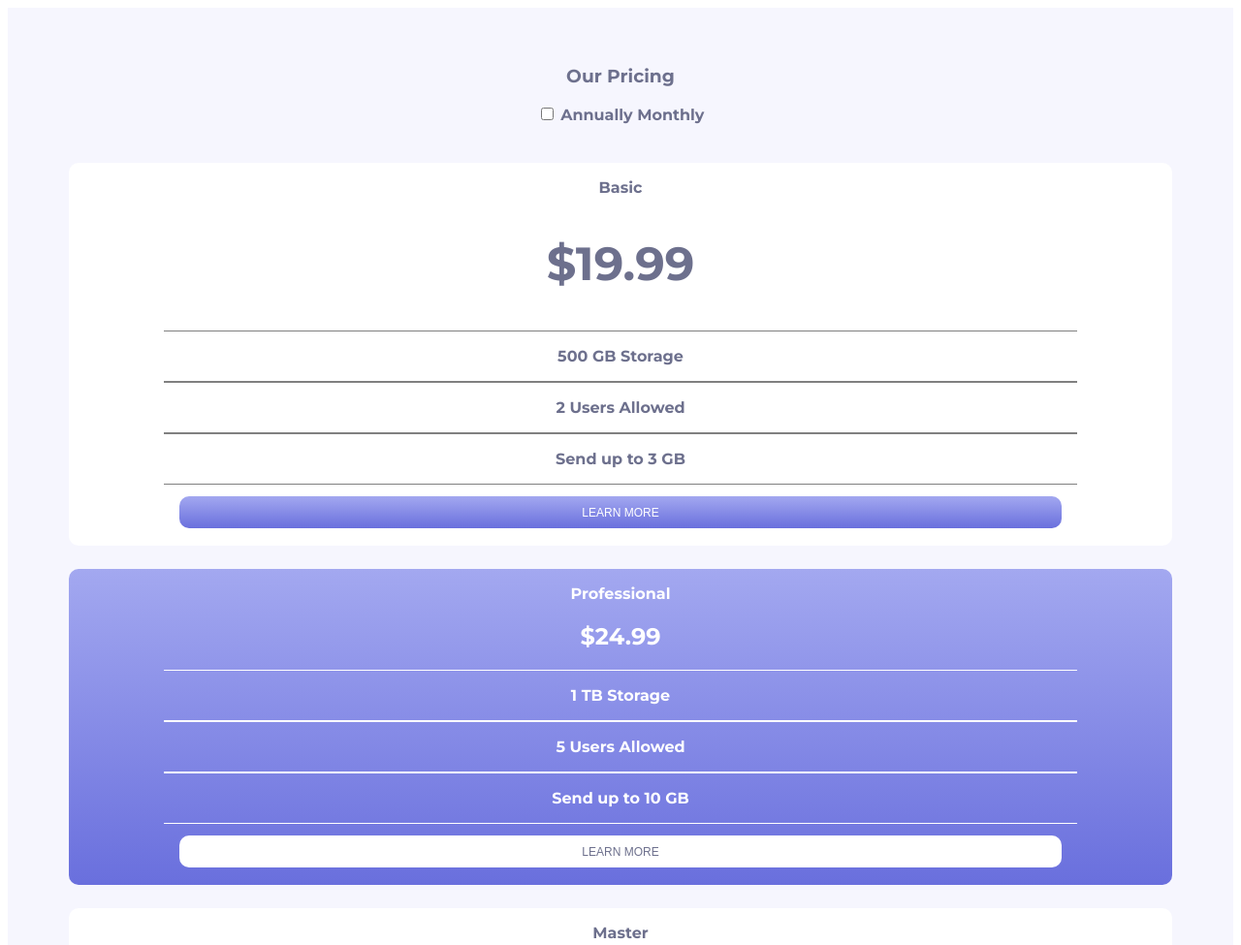
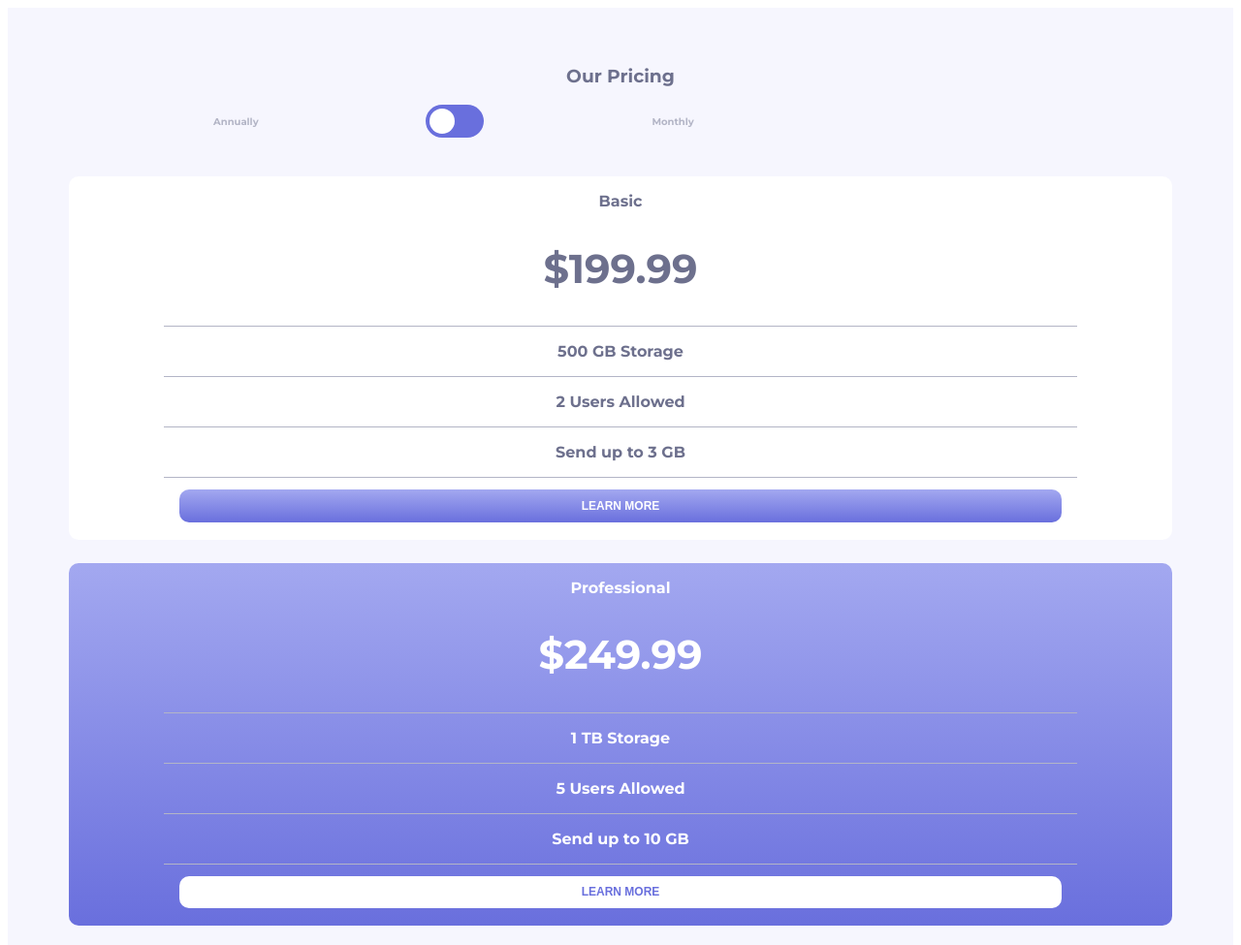
Before and after one commit to melissafdavis/pricing-component, a plain HTML site: page index.html in a window 1280 px wide. Shown: the top 975 px of the page at 97% size. Drawn offline with Linux system fonts and the light colour scheme.

Commit message:
toggle functionality

```diff
--- a/index.html
+++ b/index.html
@@ -21,47 +21,51 @@
 
   <main>
     <div class="heading">
+
   <h3> Our Pricing</h3>
 
-  <label class="switch">
+  <div class="toggle">
+    <div class="annual">Annually</div>
+    <label class="switch">
     <input type="checkbox">
-    Annually
-    Monthly
     <span class="slider round"></span>
-  </label>
+    </label>
+    <div class="monthly">Monthly</div>
+</div>
+
 </div>
 
 <div class="pricing-divs">
 
 <section class="basic">
   <p>Basic</p>
-  <h1>&dollar;19.99</h1>
+  <h1 class="basicH">&dollar;199.99</h1>
   <!-- &dollar;199.99 -->
   <div class="basic-div">500 GB Storage</div>
   <div class="basic-div">2 Users Allowed</div>
-  <div class="basic-div">Send up to 3 GB</div>
+  <div class="basic-div last-div">Send up to 3 GB</div>
   <button class="basic-btn">LEARN MORE</button>
 
 </section>
 
 <section class="pro">
   <p>Professional</p>
-  <h1>&dollar;24.99</h1>
+  <h1 class="proH">&dollar;249.99</h1>
   <!-- &dollar;249.99 -->
   <div class="pro-div">1 TB Storage</div>
   <div class="pro-div">  5 Users Allowed</div>
-<div class="pro-div">Send up to 10 GB</div>
+<div class="pro-div last-div">Send up to 10 GB</div>
   <button class="pro-btn">LEARN MORE</button>
 
 </section>
 
 <section class="master">
   <p>Master</p>
-  <h1>&dollar;39.99</h1>
+  <h1 class="masterH">&dollar;399.99</h1>
   <!-- &dollar;399.99 -->
   <div class="master-div">2 TB Storage</div>
   <div class="master-div">10 Users Allowed</div>
-  <div class="master-div">Send up to 20 GB</div>
+  <div class="master-div last-div">Send up to 20 GB</div>
    <button class="master-btn">LEARN MORE</button>
 </section>
 
@@ -74,4 +78,37 @@
 
 </main>
 </body>
+<script>
+   const input = document.querySelector('input');
+   const slider = document.querySelector('.slider');
+   const basicH = document.querySelector('.basicH');
+   const proH = document.querySelector('.proH');
+   const masterH = document.querySelector('.masterH');
+
+  slider.addEventListener('click', checkClick);
+
+
+
+  function checkClick(e){
+    console.log('clicked');
+    // console.log(e.type);
+    // console.log(e.value);
+    if (input.checked){
+    console.log('input checked');
+    basicH.innerText= "$199.99";
+    proH.innerText="$249.99";
+    masterH.innerText="$399.99";
+  }else{
+    console.log('input not checked');
+    basicH.innerText= "$19.99";
+    proH.innerText="$24.99";
+    masterH.innerText="$39.99";
+  }
+  }
+
+
+
+
+
+</script>
 </html>
--- a/style.css
+++ b/style.css
@@ -10,8 +10,79 @@ main{
   color: hsl(233, 13%, 49%)
 }
 
-label.switch{
+.toggle{
+  display: flex;
+  flex-direction: row;
+  font-size: 10px;
+  align-items: center;
+  width: 100%;
+}
 
+.toggle >* {
+  width: 33%;
+  color: hsl(234, 14%, 74%);
+}
+
+
+.switch {
+  position: relative;
+  display: inline-block;
+  width: 60px;
+  height: 34px;
+}
+
+/* Hide default HTML checkbox */
+/* .switch input {
+  opacity: 0;
+  width: 0;
+  height: 0;
+} */
+
+.slider {
+  position: absolute;
+  cursor: pointer;
+  top: 0;
+  left: 0;
+  right: 0;
+  bottom: 0;
+  background-color: hsl(237, 63%, 64%);
+  -webkit-transition: .4s;
+  transition: .4s;
+}
+.slider:before {
+  position: absolute;
+  content: "";
+  height: 26px;
+  width: 26px;
+  left: 4px;
+  bottom: 4px;
+  background-color: white;
+  -webkit-transition: .4s;
+  transition: .4s;
+}
+
+input:checked + .slider {
+  background-color:  hsl(237, 63%, 64%);
+}
+
+input:focus + .slider {
+  outline: none;
+  /* box-shadow: 0 0 1px #2196F3; */
+}
+
+input:checked + .slider:before {
+  -webkit-transform: translateX(26px);
+  -ms-transform: translateX(26px);
+  transform: translateX(26px);
+}
+
+
+.slider.round {
+  border-radius: 34px;
+}
+
+.slider.round:before {
+  border-radius: 50%;
 }
 
 .pricing-divs{
@@ -35,24 +106,32 @@ label.switch{
 
 
 .basic h1, .master h1{
-  font-size: 3em;
+  font-size: 2.6em;
+}
+
+.pro h1{
+  font-size: 2.6em;
 }
 
 .basic-div, .master-div{
   width: 80%;
   margin: 0 auto;
   padding: 1em;
-  border: gray 1px;
-  border-style: solid hidden solid hidden;
+  border:hsl(234, 14%, 74%) 1px;
+  border-style: solid hidden hidden hidden;
 }
 
 .pro-div{
   width: 80%;
   margin: 0 auto;
   padding: 1em;
-  border: white 1px;
-  border-style: solid hidden solid hidden;
+  border: hsl(234, 14%, 74%) 1px;
+  border-style: solid hidden hidden hidden;
 }
+.last-div{
+  border-bottom: 1px solid hsl(234, 14%, 74%);
+}
+
 button{
   width: 80%;
   font-size: 12px;
@@ -66,15 +145,13 @@ button{
 .basic-btn, .master-btn{
   background: linear-gradient(hsl(236, 72%, 79%), hsl(237, 63%, 64%));
   color: white;
+  font-weight: 700;
 }
 
 .pro-btn{
   background: white;
-  color: hsl(233, 13%, 49%);
-
-
-
-
+  color: hsl(237, 63%, 64%);
+  font-weight: 700;
 }
 
 .pro{
```
